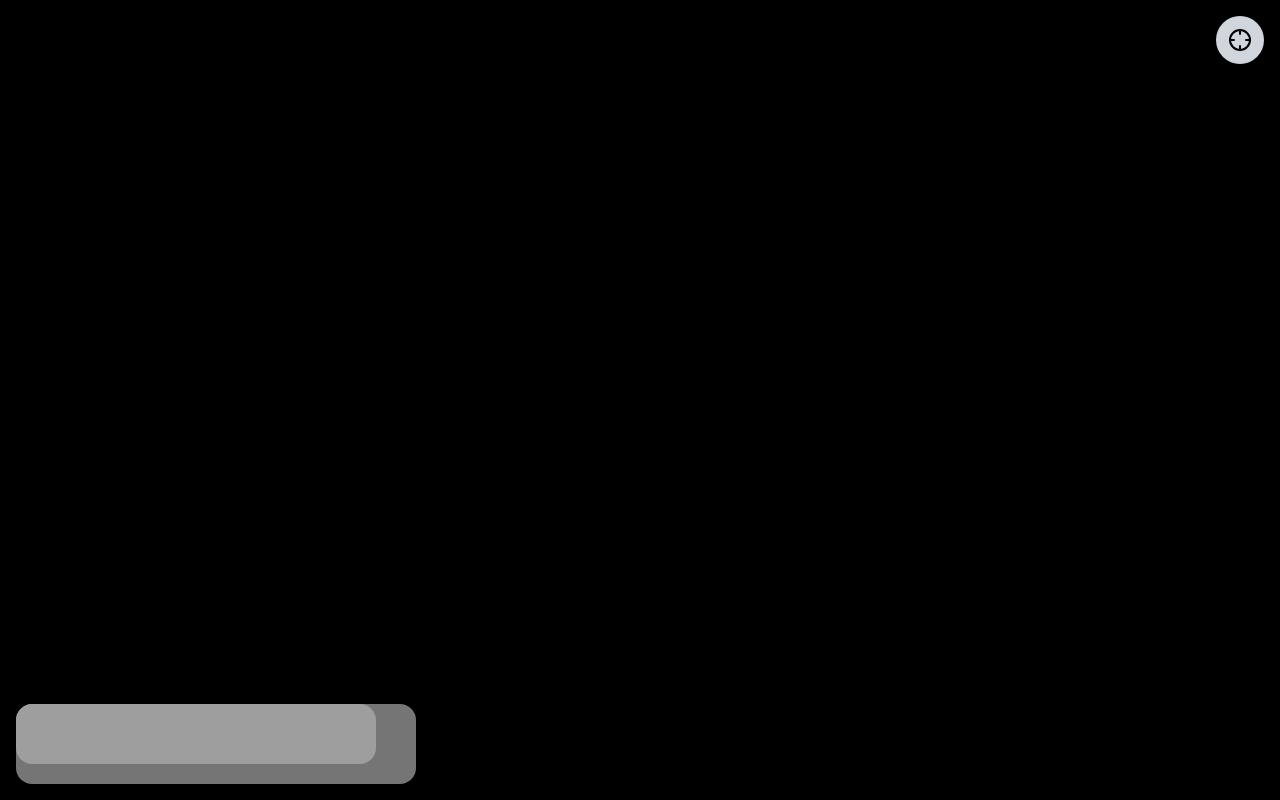
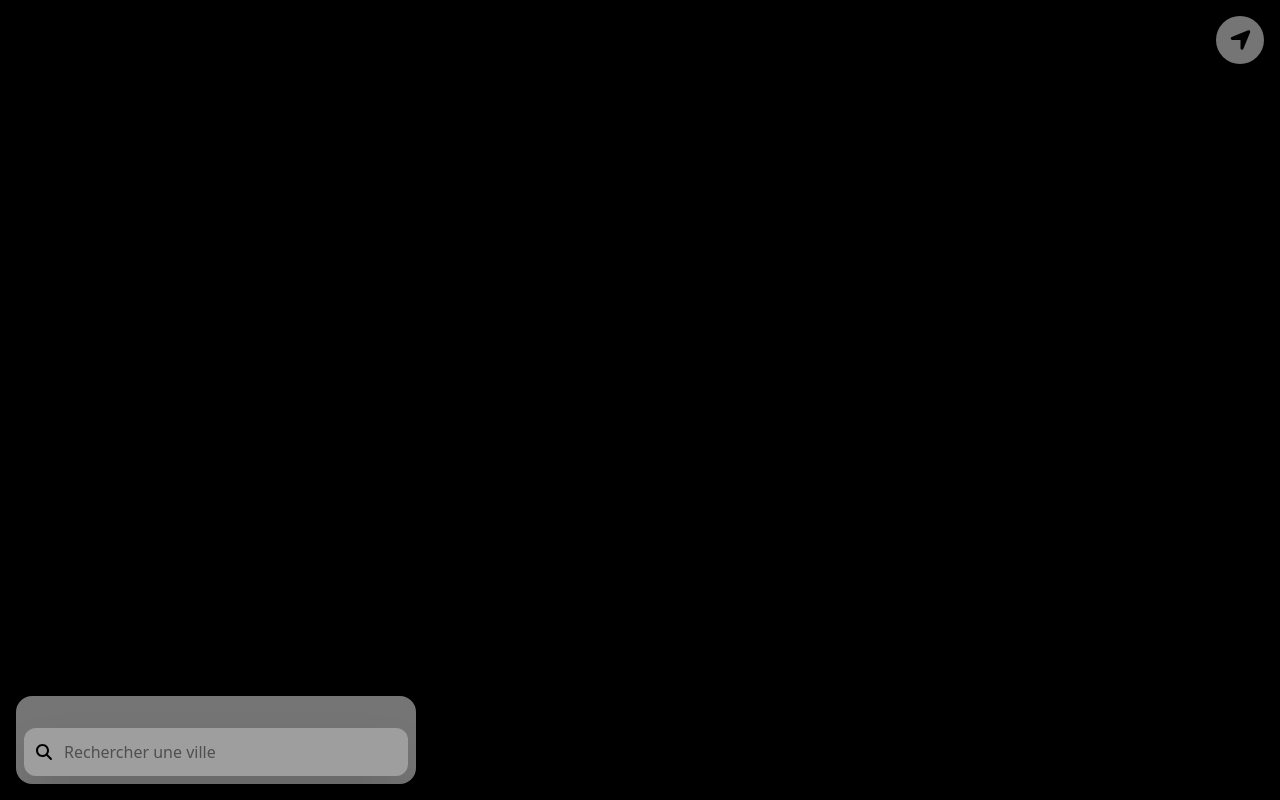
Before and after one commit to opsiexe/SAE302-LD-MV-MD, a Vue app in the folder frontend/: page / in a window 1280 px wide. Built offline with nearby package versions, Linux system fonts and the light colour scheme.

Commit message:
feat: integrate Font Awesome icons and update components for improved UI

```diff
--- a/frontend/package.json
+++ b/frontend/package.json
@@ -12,6 +12,9 @@
     "vue": "^3.5.22"
   },
   "devDependencies": {
+    "@fortawesome/fontawesome-svg-core": "^6.4.0",
+    "@fortawesome/free-solid-svg-icons": "^6.4.0",
+    "@fortawesome/vue-fontawesome": "^3.0.2",
     "@tailwindcss/vite": "^4.1.14",
     "@vitejs/plugin-vue": "^6.0.1",
     "tailwindcss": "^4.1.14",
--- a/frontend/src/components/GeoLocationButton.vue
+++ b/frontend/src/components/GeoLocationButton.vue
@@ -1,27 +1,10 @@
 <template>
-  <button
-    @click="getLocation"
-    title="Me localiser"
-    class="fixed top-4 right-4 z-50 flex items-center justify-center
-           w-12 h-12 rounded-full bg-gray-300 hover:bg-gray-400
-           shadow-md transition-colors duration-200"
-  >
-    <svg
-      xmlns="http://www.w3.org/2000/svg"
-      class="w-6 h-6"
-      viewBox="0 0 24 24"
-      fill="none"
-      stroke="black"
-      stroke-width="2"
-      stroke-linecap="round"
-      stroke-linejoin="round"
-    >
-      <circle cx="12" cy="12" r="10" />
-      <line x1="12" y1="2" x2="12" y2="6" />
-      <line x1="12" y1="18" x2="12" y2="22" />
-      <line x1="2" y1="12" x2="6" y2="12" />
-      <line x1="18" y1="12" x2="22" y2="12" />
-    </svg>
+  <button @click="getLocation" title="Me localiser" class="fixed top-4 right-4 z-50 flex items-center justify-center
+           w-12 h-12 rounded-full bg-main hover:bg-main-200
+           shadow-md transition-colors duration-200">
+    <span class="text-black text-2xl">
+      <font-awesome-icon icon="location-arrow" />
+    </span>
   </button>
 </template>
 
--- a/frontend/src/components/searchBar.vue
+++ b/frontend/src/components/searchBar.vue
@@ -1,4 +1,18 @@
 <template>
-    <div class="fixed bottom-0 left-0 m-4 w-100 h-20 bg-main rounded-2xl">
-        <input type="search" class="relative w-90 h-15 bg-secondary rounded-2xl" </div>
+  <div class="fixed flex flex-col justify-end items-center bottom-0 left-0 m-4 w-100 h-22 bg-main rounded-2xl">
+    <!-- Wrapper relatif pour l'input et l'icône -->
+    <div class="relative w-96 m-2">
+      <!-- Icône dans un wrapper absolu -->
+      <span class="absolute inset-y-0 left-0 flex items-center pl-3 text-black">
+        <font-awesome-icon icon="magnifying-glass" />
+      </span>
+
+      <!-- Input -->
+      <input
+        type="search"
+        class="w-full h-12 bg-secondary rounded-xl shadow-2xl pl-10 pr-3 py-2"
+        placeholder="Rechercher une ville"
+      />
+    </div>
+  </div>
 </template>
--- a/frontend/src/main.js
+++ b/frontend/src/main.js
@@ -2,4 +2,16 @@ import { createApp } from 'vue'
 import './style.css'
 import App from './App.vue'
 
-createApp(App).mount('#app')
+import { library } from '@fortawesome/fontawesome-svg-core'
+import { FontAwesomeIcon } from '@fortawesome/vue-fontawesome'
+import { faMagnifyingGlass } from '@fortawesome/free-solid-svg-icons'
+import { faLocationArrow } from '@fortawesome/free-solid-svg-icons'
+
+library.add(faMagnifyingGlass)
+library.add(faLocationArrow)
+
+const app = createApp(App)
+
+app.component('font-awesome-icon', FontAwesomeIcon)
+
+app.mount('#app')
```
Also changed, not shown: 2 other files (tests, documents, lock files or other folders).
